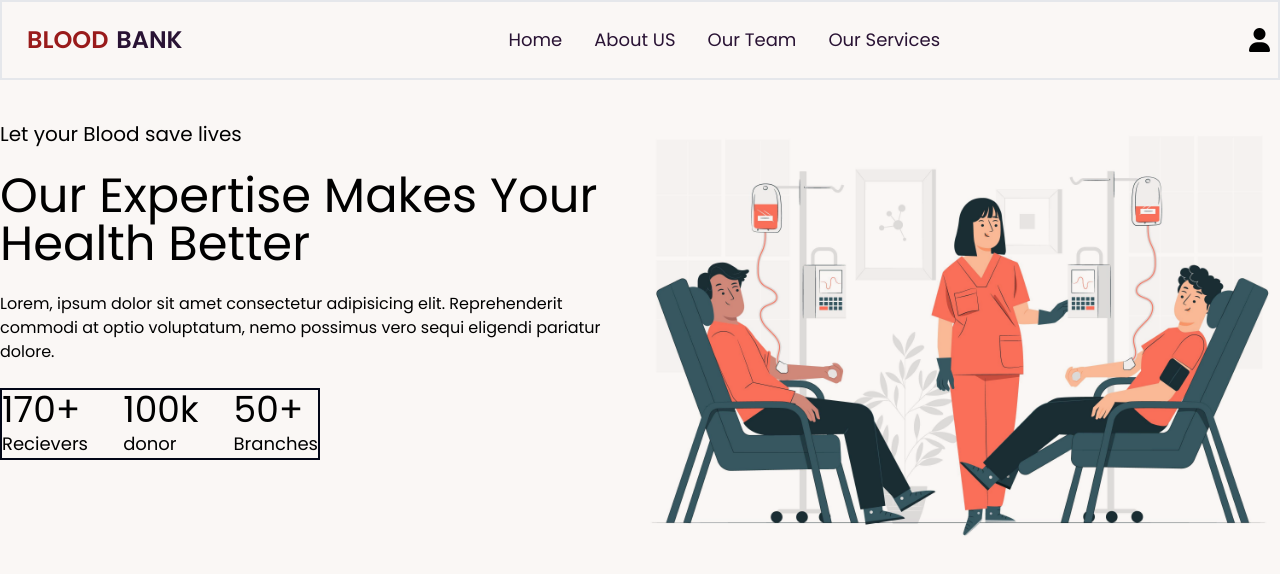
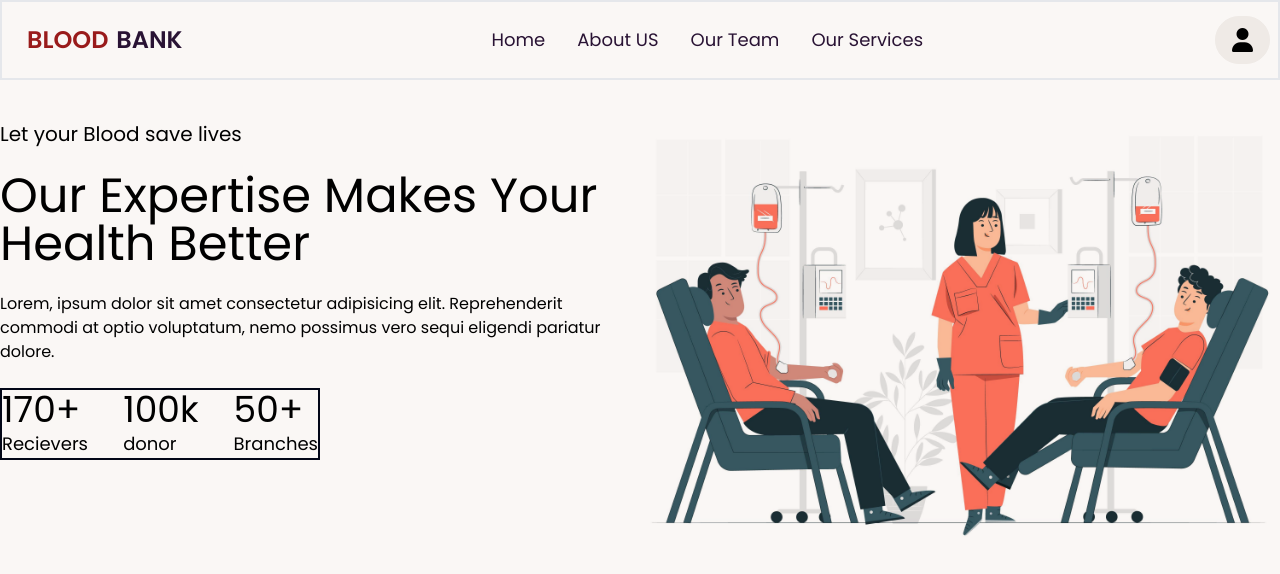
Before and after one commit to Crosshairs532/BLOOD_BANK, a plain HTML site: page index.html in a window 1280 px wide. Drawn offline with nearby package versions, Linux system fonts and the light colour scheme.

Commit message:
header done

```diff
--- a/index.html
+++ b/index.html
@@ -49,11 +49,11 @@
                 </div>
                 <div class="lg:visible nav_e login">
                     <!-- The button to open modal -->
-                    <label for="my_modal_7" class=""><a href=""> <i
+                    <label for="my_modal_7" class="btn"><a href=""> <i
                                 class="fa-solid fa-user text-2xl text-black"></i></a></label>
 
 
-                    <!-- <input type="checkbox" id="my_modal_7" class="modal-toggle" /> -->
+                    <input type="checkbox" id="my_modal_7" class="modal-toggle" />
                     <div class="modal">
                         <div class="modal-box">
                             <div class="form-control">
```
